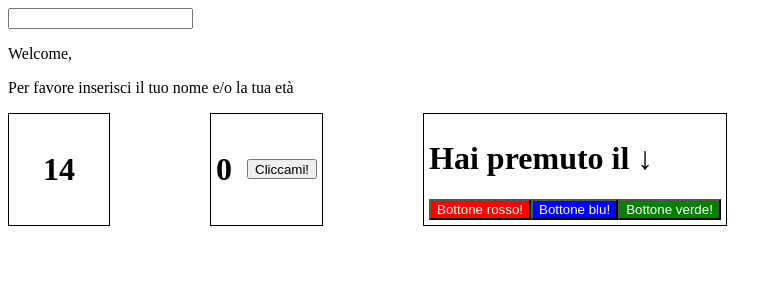
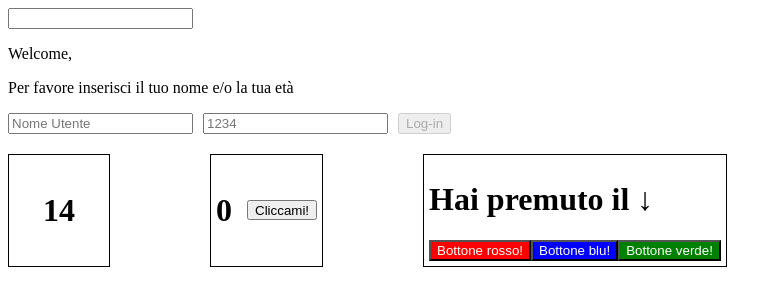
Before and after one commit to gabrimarch3/Esericizi-react, a React (Create React App) app in the folder esercizi-develhope/: page / in a window 1280 px wide. Shown: the top 306 px of the page, without its empty margins (0-782 px from the left). Built offline with nearby package versions, Linux system fonts and the light colour scheme.

Commit message:
added and completed ex.21

```diff
--- a/esercizi-develhope/src/App.css
+++ b/esercizi-develhope/src/App.css
@@ -45,3 +45,12 @@
     background-color: green;
     color: white;
 }
+
+.login-form {
+    padding-bottom: 20px;
+}
+
+.login-form form {
+    display: flex;
+    gap: 10px;
+}
--- a/esercizi-develhope/src/App.js
+++ b/esercizi-develhope/src/App.js
@@ -3,6 +3,7 @@ import Counter from "./components/Counter";
 import ClickCounter from "./components/ClickCounter";
 import ClickTracker from "./components/ClickTracker";
 import InteractiveWelcome from "./components/InteractiveWelcome";
+import Login from "./components/Login";
 import "./App.css"
 
 function App() {
@@ -10,6 +11,7 @@ function App() {
     <>
       {/* <Welcome name="Jhon" age={18} /> */}
       <InteractiveWelcome />
+      <Login />
       <div className="counters">
       <Counter start={10} add={2} ms={2000} />
       <ClickCounter />
--- /dev/null
+++ b/esercizi-develhope/src/components/Login.js
@@ -0,0 +1,41 @@
+import { useState } from "react";
+
+const Login = (props) => {
+    const [userID, setuserID] = useState("");
+    const [userPassword, setUserPassword] = useState("")
+
+    const handleUserID = (event) => {
+        setuserID(event.target.value)
+    }
+
+    const handleUserPassword = (event) => {
+        setUserPassword(event.target.value)
+    }
+
+
+
+    const onLogin = (event) => {
+        event.preventDefault();
+        let user = {
+            name: userID,
+            psw: userPassword
+        }
+        console.log(user);
+    }
+
+    const isLoginDisabled = userID === "" || userPassword === "";
+
+    return (
+        <div className="login-form">
+            <form>
+                <input type="text" placeholder="Nome Utente" onChange={handleUserID}/>
+                <input type="password"  placeholder="1234" onChange={handleUserPassword}/>
+                <button disabled={isLoginDisabled} onClick={onLogin}>Log-in</button>
+            </form>
+        </div>
+    )
+
+
+}
+
+export default Login;
```
Also changed, not shown: esercizi-develhope/Forms 01.txt (deleted), esercizi-develhope/Forms 03.txt (added).
